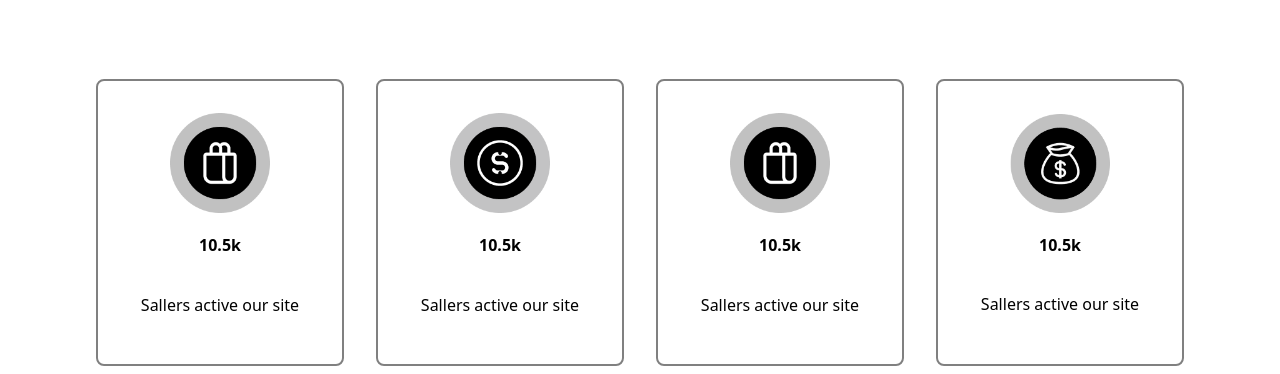
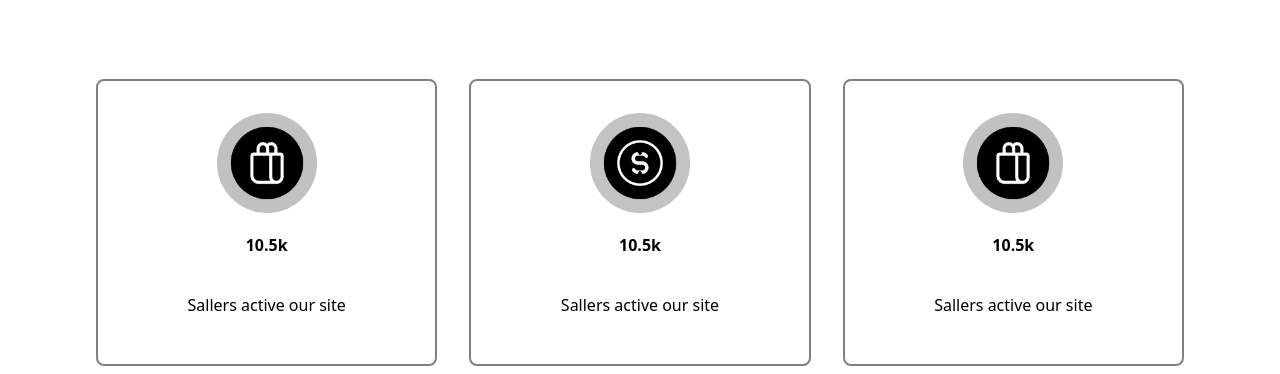
Before and after one commit to Bledioni/primexTech, a PHP site: page /inc/about.php in a window 1280 px wide. Shown: the part 706-1080 px from the top of the page. Run offline with PHP 8.4, Linux system fonts and the light colour scheme; the visitor is signed in with stand-in values (Sample User, id 1); data that the repository does not hold is empty; some libraries are stand-ins or nearby versions.

Commit message:
feat: implement new feature and minor UI improvements

```diff
--- a/inc/about.php
+++ b/inc/about.php
@@ -39,12 +39,12 @@
             <h4>10.5k</h4>
             <p>Sallers active our site</p>
         </div>
-        <div class="services-container">
+        <!-- <div class="services-container">
             <img src="../assets/photos/annualGross.png" alt="">
             <h4>10.5k</h4>
             <p>Sallers active our site</p>
         </div>
-    </div>
+    </div> -->
 
 </body>
 </html>
```
